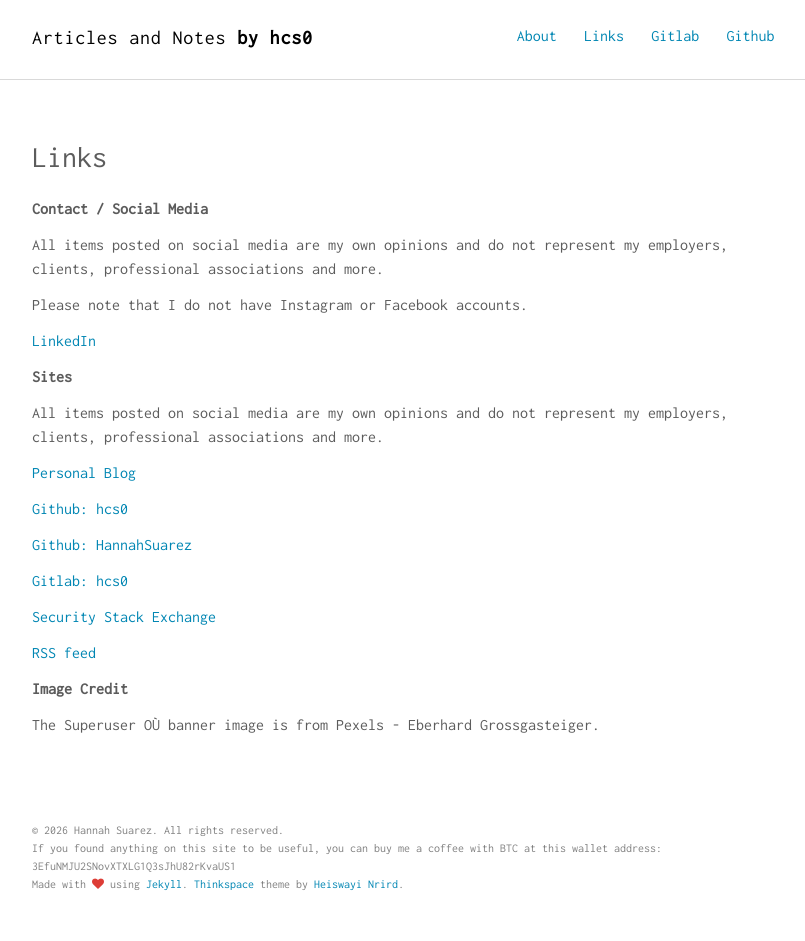
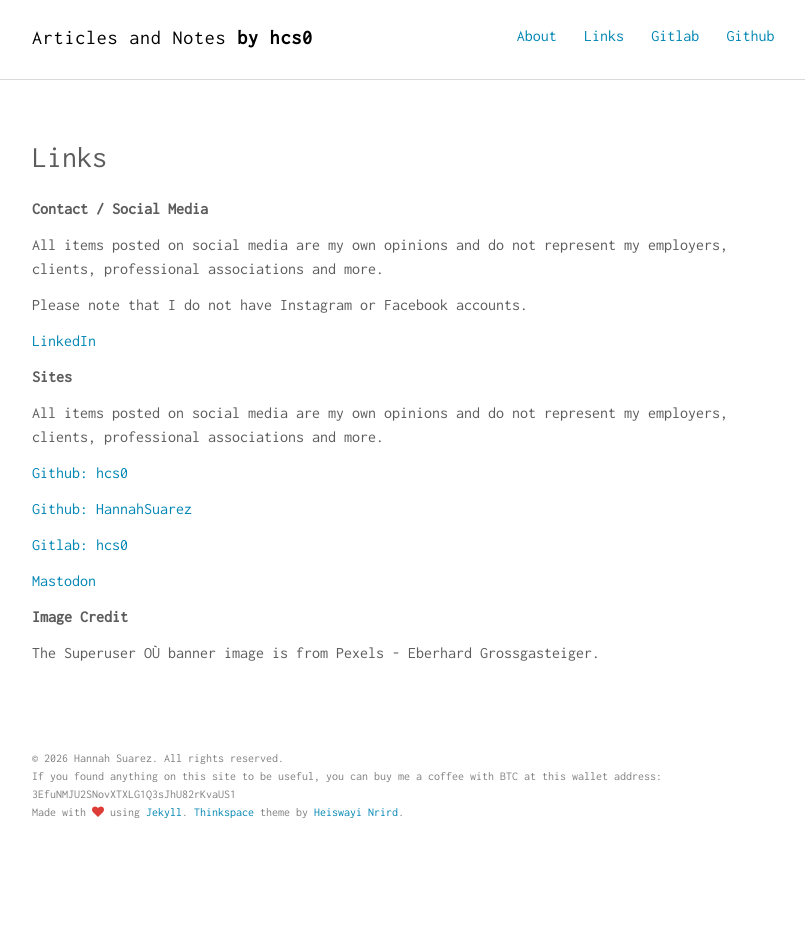
Before and after one commit to HannahSuarez/hannahsuarez.github.io, a Jekyll site: the page built from links.md, in a window 1280 px wide. Shown: the whole page, without its empty margins (232-1037 px from the left). Built offline with Jekyll 4.4.1, drawn with Linux system fonts in a browser that asks for light colours; nearby versions of some CDN libraries; after the commit the page ends 900 px from its top, so only the background shows below that.

Commit message:
Update links.md

```diff
--- a/links.md
+++ b/links.md
@@ -16,17 +16,13 @@ Please note that I do not have Instagram or Facebook accounts.
 
 All items posted on social media are my own opinions and do not represent my employers, clients, professional associations and more.
 
-[Personal Blog](https://blog.hannahsuarez.me/)
-
 [Github: hcs0](http://www.github.com/hcs0)
 
 [Github: HannahSuarez](http://www.github.com/HannahSuarez)
 
 [Gitlab: hcs0](https://gitlab.com/users/hcs0/projects)
 
-[Security Stack Exchange](https://security.stackexchange.com/users/138814/nasahorse)
-
-[RSS feed](https://hannahsuarez.github.io/feed)
+[Mastodon](https://infosec.exchange/@superruserr)
 
 **Image Credit**
 
```
